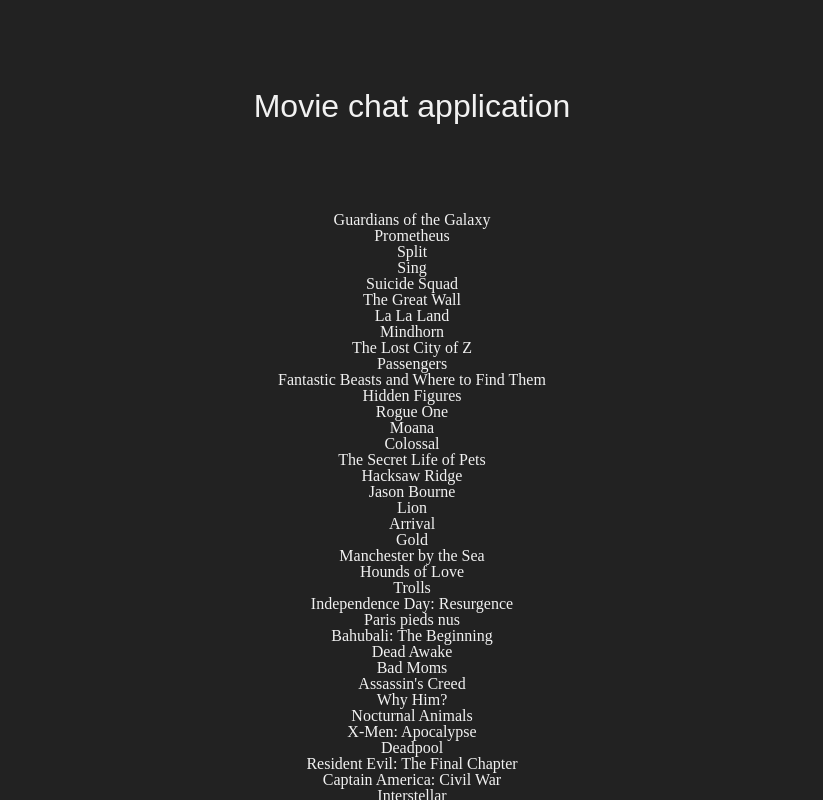
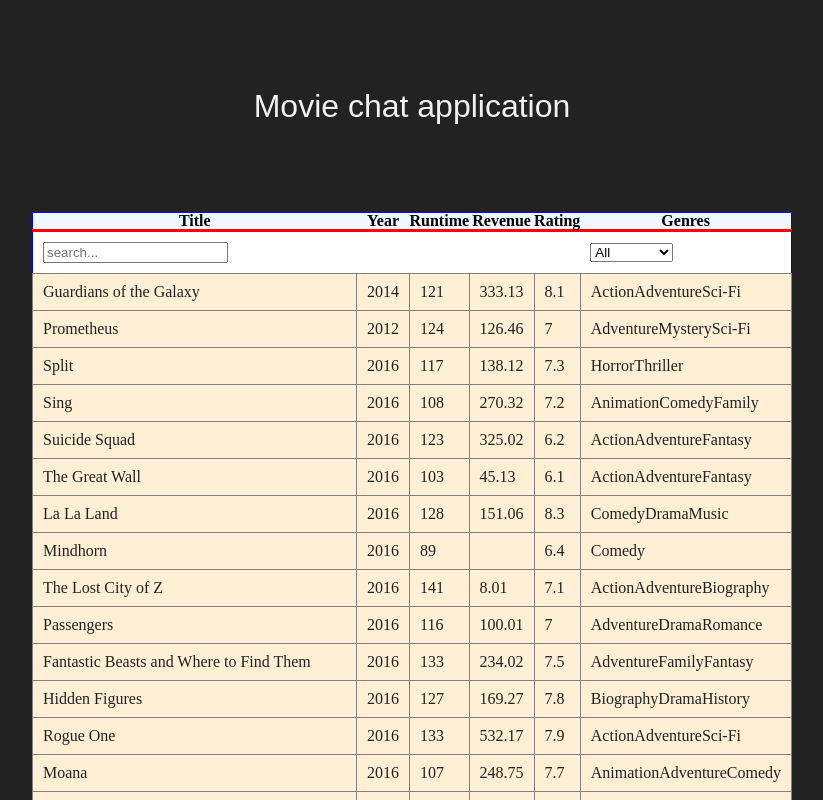
Before and after one commit to mariorodeghiero/react-movie-chat, a React (Create React App) app: page / in a window 1280 px wide. Shown: the top 800 px of the page, without its empty margins (228-1051 px from the left). Built offline with nearby package versions, Linux system fonts and the light colour scheme; what styled-media-query would draw is missing.

Commit message:
[table][m]: render table with data and columns - #3

```diff
--- a/src/components/Table/index.js
+++ b/src/components/Table/index.js
@@ -1,12 +1,132 @@
 import React from "react";
-import * as S from './styled';
+import { useTable } from "react-table";
+import { Auto } from "styled-icons/crypto";
 
-export default function Table({ movies }) {
+function Table({ movies }) {
+  const data = React.useMemo(() => [...movies], [movies]);
+
+  const columns = React.useMemo(
+    () => [
+      {
+        Header: "Title",
+        accessor: "title", // accessor is the "key" in the data
+      },
+      {
+        Header: "Year",
+        accessor: "year",
+      },
+      {
+        Header: "Runtime",
+        accessor: "runtime",
+      },
+      {
+        Header: "Revenue",
+        accessor: "revenue",
+      },
+      {
+        Header: "Rating",
+        accessor: "rating",
+      },
+      {
+        Header: "Genres",
+        accessor: "genre",
+      },
+    ],
+    []
+  );
+
+  const genres = [
+    "All",
+    "Action",
+    "Adventure",
+    "Sci-Fi",
+    "Horror",
+    "Thriller",
+    "Animation",
+    "Comedy",
+    "Family",
+    "Fantasy",
+    "Drama",
+    "Music",
+    "Biography",
+    "Romance",
+    "History",
+    "Crime",
+    "War",
+  ]
+
+  const {
+    getTableProps,
+    getTableBodyProps,
+    headerGroups,
+    rows,
+    prepareRow,
+  } = useTable({ columns, data });
+
   return (
-    <S.Wrapper>
-      {movies.map((item, index) => {
-        return <div key={index}>{item.title}</div>;
-      })}
-    </S.Wrapper>
+    <div style={{maxWidth: "760px", margin: "0 auto"}}>
+    <table {...getTableProps()} style={{ border: "solid 1px blue" }}>
+      <thead>
+        {headerGroups.map((headerGroup) => (
+          <tr {...headerGroup.getHeaderGroupProps()}>
+            {headerGroup.headers.map((column) => (
+              <th
+                {...column.getHeaderProps()}
+                style={{
+                  borderBottom: "solid 3px red",
+                  background: "aliceblue",
+                  color: "black",
+                  fontWeight: "bold",
+                }}
+              >
+                {column.render("Header")}
+              </th>
+            ))}
+          </tr>
+        ))}
+      </thead>
+      <tbody {...getTableBodyProps()}>
+        <tr>
+          <td style={{padding: "10px", background: "#fff"}}>
+            <input type="text" placeholder="search..."/>
+          </td>
+          <td style={{padding: "10px", background: "#fff"}}></td>
+          <td style={{padding: "10px", background: "#fff"}}></td>
+          <td style={{padding: "10px", background: "#fff"}}></td>
+          <td style={{padding: "10px", background: "#fff"}}></td>
+          <td style={{padding: "10px", background: "#fff"}}>
+           <select>
+              {genres.map((item, index) => <option key={index}>{item}</option>)}
+           </select>
+
+          </td>
+        </tr>
+        {rows.map((row) => {
+          prepareRow(row);
+          return (
+            <tr {...row.getRowProps()}>
+              {row.cells.map((cell) => {
+                return (
+                  <td
+                    {...cell.getCellProps()}
+                    style={{
+                      padding: "10px",
+                      border: "solid 1px gray",
+                      background: "papayawhip",
+                      color: "#222",
+                    }}
+                  >
+                    {cell.render("Cell")}
+                  </td>
+                );
+              })}
+            </tr>
+          );
+        })}
+      </tbody>
+    </table>
+    </div>
   );
 }
+
+export default Table;
```
Also changed, not shown: src/components/Table/styled.js (line endings or trailing spaces).
